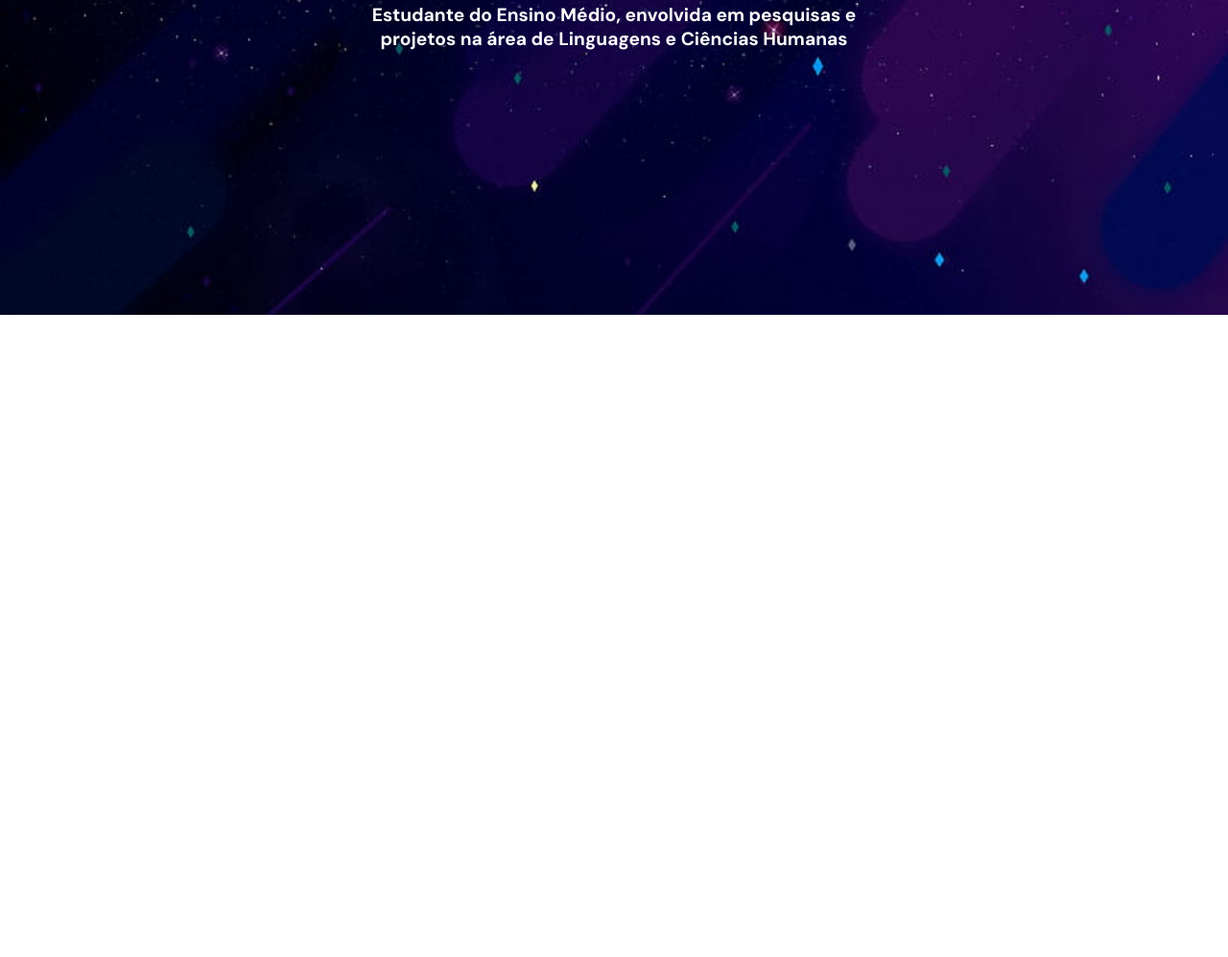
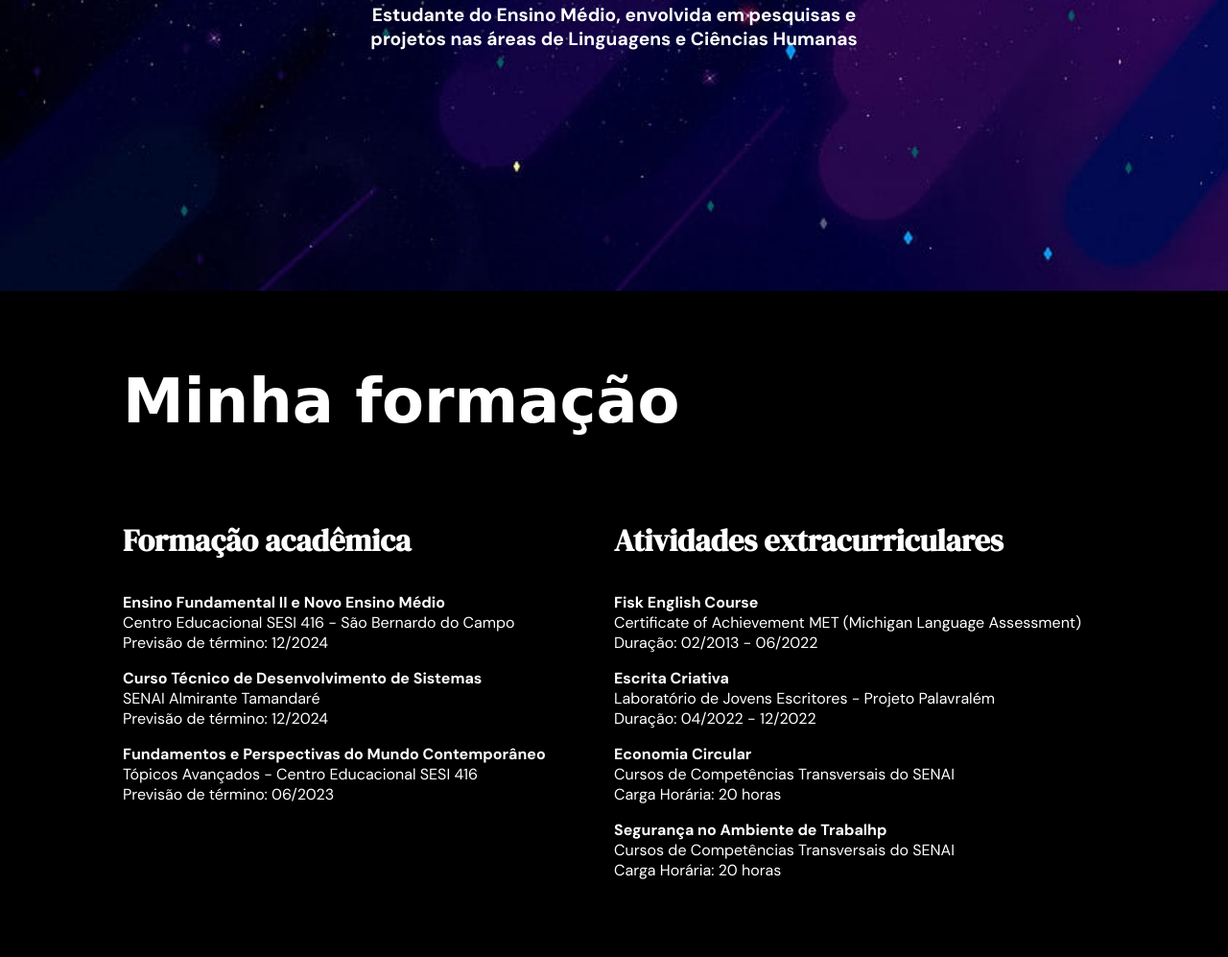
Before and after one commit to fariasleticia/meu-curriculum-vitae, a plain HTML site: page index.html in a window 1280 px wide. Shown: the part 422-1419 px from the top of the page at 96% size. Before the commit the page ends 800 px from the top, so only its background shows below. Drawn offline with Linux system fonts and the light colour scheme; a web font is replaced by a local one.

Commit message:
Formatação do estilo da seção de formação acadêmica e cursos extracurriculares, faltando ainda cores e detalhes para serem adicionados.

```diff
--- a/index.html
+++ b/index.html
@@ -11,16 +11,20 @@
     <link rel="stylesheet" href="https://fonts.googleapis.com/css2?family=DM+Sans:wght@700&display=swap">
     <link rel="stylesheet" href="https://fonts.googleapis.com/css2?family=DM+Sans&display=swap">
     <link rel="stylesheet" href="https://fonts.googleapis.com/css2?family=Euphoria+Script&display=swap">
+    <link rel="stylesheet" href="https://fonts.googleapis.com/css2?family=Roboto+Slab:wght@600&family=Roboto:wght@100&display=swap">
     <style>
         body {
             margin:0px;
+            background-color: black;
+            color: white;
         }
         header {
             display: flex;
             align-content: center;
             text-align: center;
             flex-direction: column;
-            padding: 11% 30% 20%;
+            height: 130%;
+            padding: 11% 30% 18%;
             color: white;
             background-image: url(images/imagem-cabeçalho.jpg);
             background-repeat: no-repeat;
@@ -35,6 +39,31 @@
             font-family: 'DM Sans', sans-serif;
             font-size: 120%;
         }
+        h2 {
+            font-family: 'Euphoria Script', cursive;
+            font-size: 400%;
+        }
+        h3 {
+            font-family: 'DM Serif Display', serif;
+            font-weight: bolder;
+            font-size: 200%;
+        }
+        p {
+            font-family: 'DM Sans', sans-serif;
+        }
+        .formation {
+            justify-content: space-around;
+            padding: 2% 10% 5%;
+        }
+        .courses {
+            display: flex;
+            flex-direction: row;
+            justify-content: space-between;
+            padding: 0px;
+        }
+        .type-of-formation {
+            width:50%;
+        }
     </style>
 </head>
 
@@ -42,23 +71,26 @@
     <div class="container">
         <header>
             <h1>Leticia F. Cassimiro</h1>
-            <h3>Estudante do Ensino Médio, envolvida em pesquisas e projetos na área de Linguagens e Ciências Humanas</h3>
+            <h3>Estudante do Ensino Médio, envolvida em pesquisas e projetos nas áreas de Linguagens e Ciências Humanas</h3>
         </header>
-        <!-- <section class="formation">
-            <div class="academical formation">
-                <h2>Formação acadêmica</h2>
-                <p>Novo Ensino Médio - Centro Educacional SESI 416 - 12/2024</p>
-                <p>Curso Técnico de Desenvolvimento de Sistemas - SENAI Almirante Tamandaré - 12/2024</p>
+        <section class="formation">
+            <h2>Minha formação</h2>
+            <div class="courses">
+                <div class="type-of-formation">
+                    <h3>Formação acadêmica</h3>
+                    <p><b>Ensino Fundamental II e Novo Ensino Médio</b><br>Centro Educacional SESI 416 - São Bernardo do Campo<br>Previsão de término: 12/2024</p>
+                    <p><b>Curso Técnico de Desenvolvimento de Sistemas</b><br>SENAI Almirante Tamandaré<br>Previsão de término: 12/2024</p>
+                    <p><b>Fundamentos e Perspectivas do Mundo Contemporâneo</b><br>Tópicos Avançados - Centro Educacional SESI 416<br>Previsão de término: 06/2023</p>
+                </div>
+                <div class="type-of-formation">
+                    <h3>Atividades extracurriculares</h3>
+                    <p><b>Fisk English Course</b><br>Certificate of Achievement MET (Michigan Language Assessment)<br>Duração: 02/2013 - 06/2022</p>
+                    <p><b>Escrita Criativa</b><br>Laboratório de Jovens Escritores - Projeto Palavralém<br>Duração: 04/2022 - 12/2022</p>
+                    <p><b>Economia Circular</b><br>Cursos de Competências Transversais do SENAI<br>Carga Horária: 20 horas</p>
+                    <p><b>Segurança no Ambiente de Trabalhp</b><br>Cursos de Competências Transversais do SENAI<br>Carga Horária: 20 horas</p>
+                </div>
             </div>
-            <div class="other-courses">
-                <h2>Atividades extracurriculares</h2>
-                <p>Fisk English Course - Certificate of Achievement MET (Michigan Language Assessment) - 06/2022</p>
-                <p>Escrita criativa - Laboratório de Jovens Escritores do Projeto Palavralém - 12/2022</p>
-                <p>Fundamentos e Perspectivas do Mundo Contemporâneo - Tópico Avançado do SESI - 06/2023</p>
-                <p>Economia Circular - Cursos de Competências Transversais do SENAI - 05/2023</p>
-                <p>Jornal Jovem - </p>
-            </div>
-        </section>
+            <!-- </section>
         <section class="skills">
             <h2>Minhas habilidades</h2>
             <h4>Hard Skills</h4>
@@ -82,7 +114,7 @@
                 <li>Competência crítica para análise de textos e outras produções</li>
             </ul>
         </section>
-        <section class="objectives and qualifications">
+        <section class="objectives and experiences">
             <h2>Objetivos profissionais</h2>
             <p>Atuar na área de Linguagens e suas Tecnologias integrada à Ciências Humanas Aplicadas, com foco em Literatura e Gramática da Língua Portuguesa, trabalhando com tradução, revisão, pesquisa, edição, análise e produção de textos literários e não-literários; bem como de materiais audiovisuais.</p>
             <h2>Experiências</h2>
```
